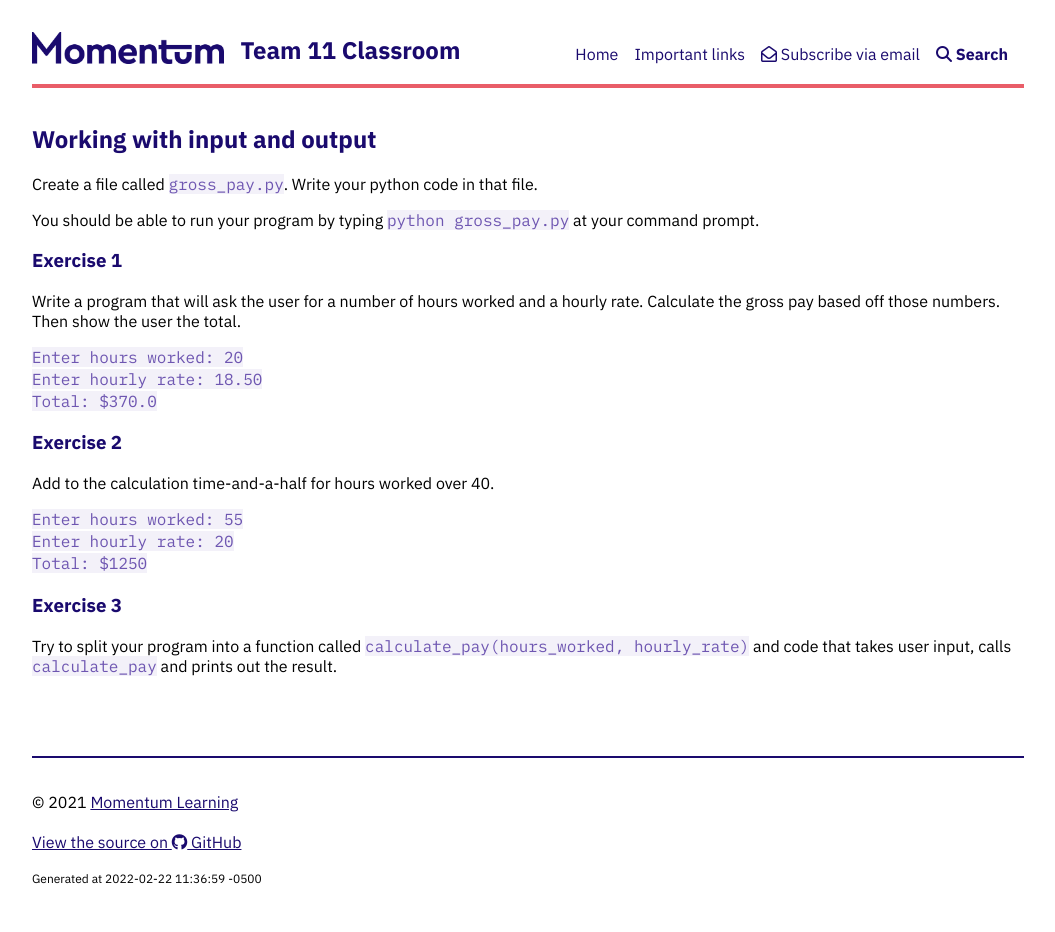
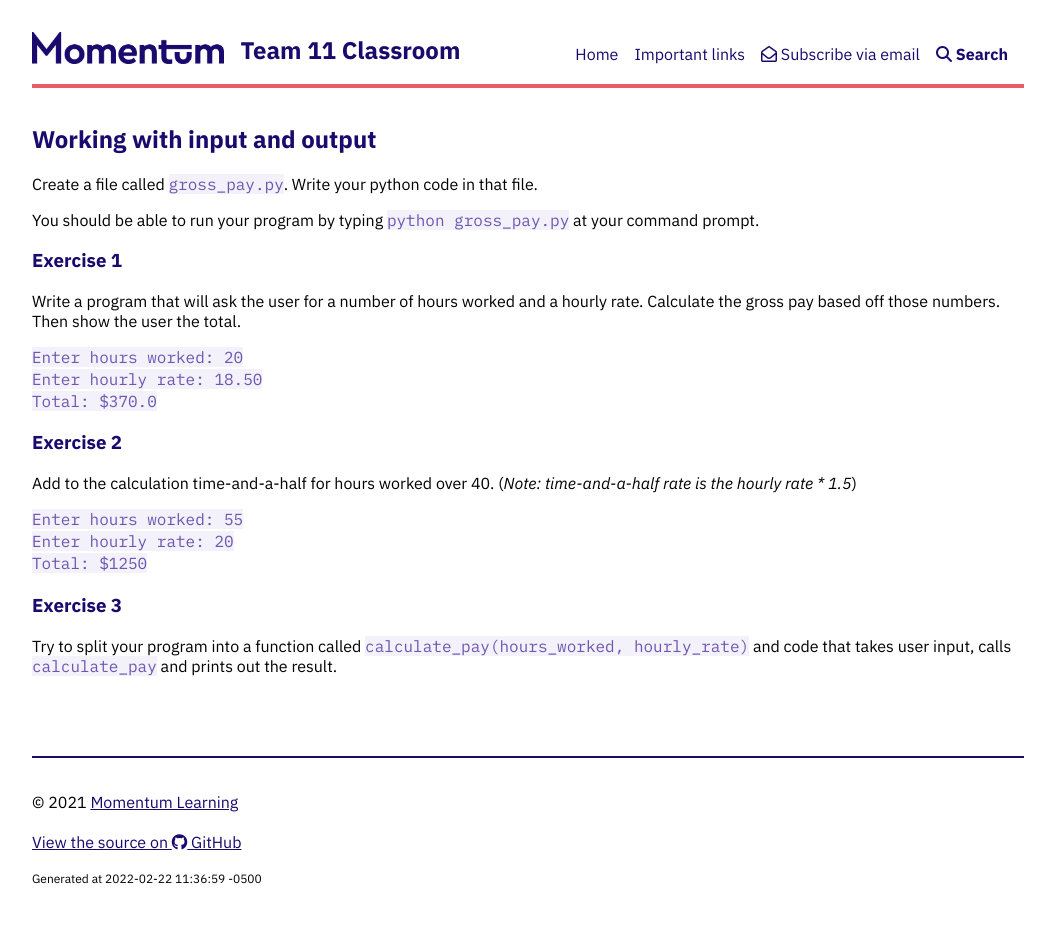
Before and after one commit to Momentum-Team-15/momentum-team-15.github.io, a Jekyll site: the page built from code_exercises/py-input.md, in a window 1280 px wide. Shown: the whole page, without its empty margins (112-1167 px from the left). Built offline with Jekyll 4.4.1, drawn with Linux system fonts in a browser that asks for light colours; nearby versions of some CDN libraries.

Commit message:
Edit for clarity

````diff
--- a/code_exercises/py-input.md
+++ b/code_exercises/py-input.md
@@ -21,7 +21,7 @@ Total: $370.0
 
 ### Exercise 2
 
-Add to the calculation time-and-a-half for hours worked over 40.
+Add to the calculation time-and-a-half for hours worked over 40. (*Note: time-and-a-half rate is the hourly rate * 1.5*)
 
 ```
 Enter hours worked: 55
````
